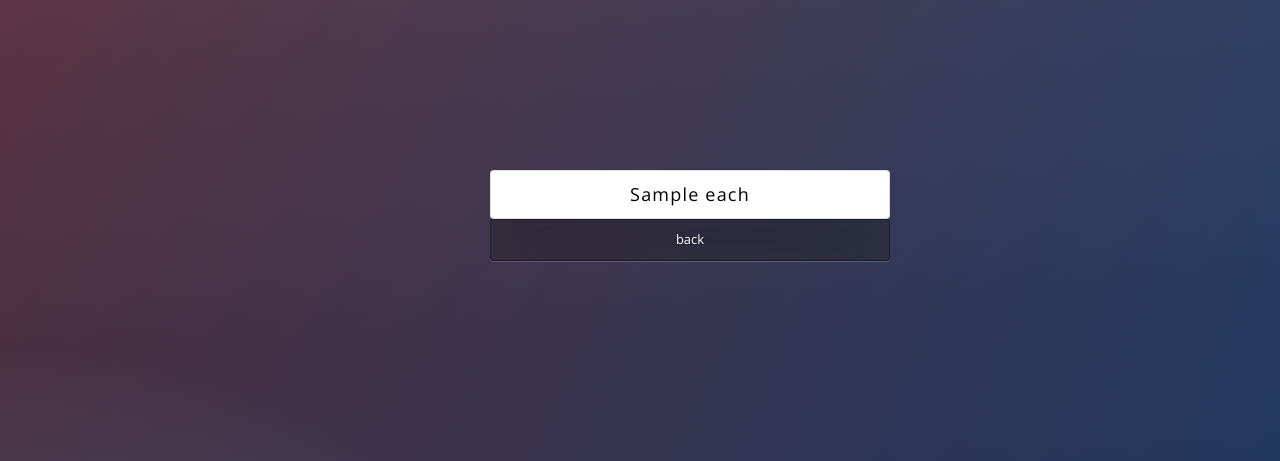
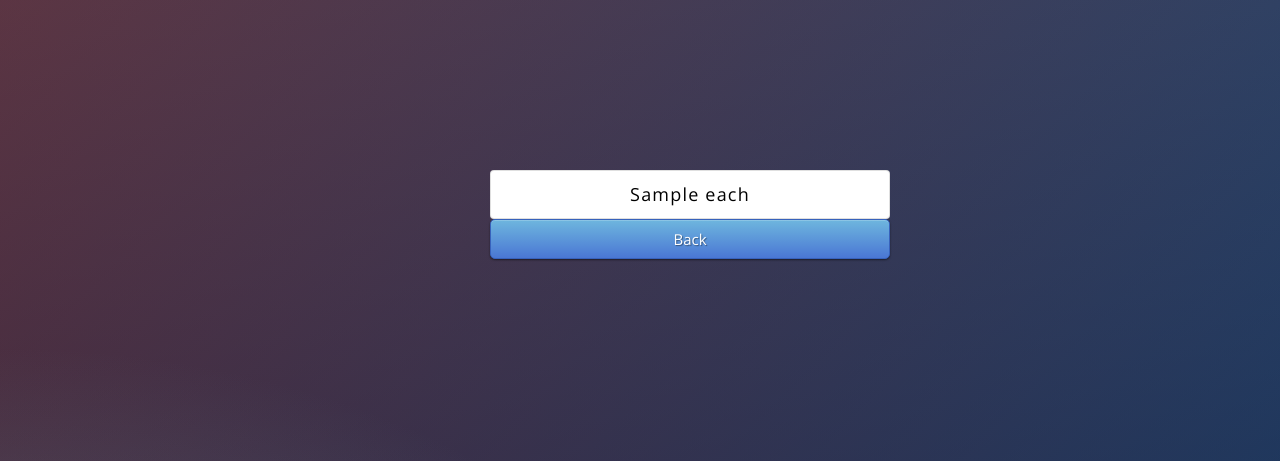
Before and after one commit to shubhamkumar0/FoodWars, a Flask app: template templates/suggestion.html in a window 1280 px wide. Shown: the top 461 px of the page. Run offline with Flask 2, Linux system fonts and the light colour scheme; the template is opened without the code that fills it: most values are stand-ins (such as "Sample title", 1, 10 or a date in 2020); some libraries are stand-ins or nearby versions.

Commit message:
Improved button on suggestion page

```diff
--- a/templates/home.html
+++ b/templates/home.html
@@ -18,7 +18,7 @@
 	<h1>Shubham's Ingredient predictor</h1>
      <!-- Main Input For Receiving Query to our ML -->
     <form action="{{ url_for('predict')}}"method="post">
-      <input type="text" name="food_1" placeholder="Chicken" required="required" /><br>
+      <input type="text" name="food_1" placeholder="Pasta" required="required" /><br>
         <input type="text" name="food_2" placeholder="Bread" /><br>
       <input type="text" name="food_3" placeholder="Enter an ingredient" /><br>
       <input type="text" name="food_4" placeholder="Enter an ingredient" /><br>
--- a/templates/suggestion.html
+++ b/templates/suggestion.html
@@ -23,7 +23,7 @@
     <div class="card-body" style="color:black; padding:10px">{{each}}</div>
 </div>
 {% endfor %}
-    <a href="/"><input type=”button” value="back" style="text-align:center"></a>
+    <a href="/"><button class="btn btn-primary btn-block btn-large">Back</button></a>
 </div>
 </body>
 </html>
```
